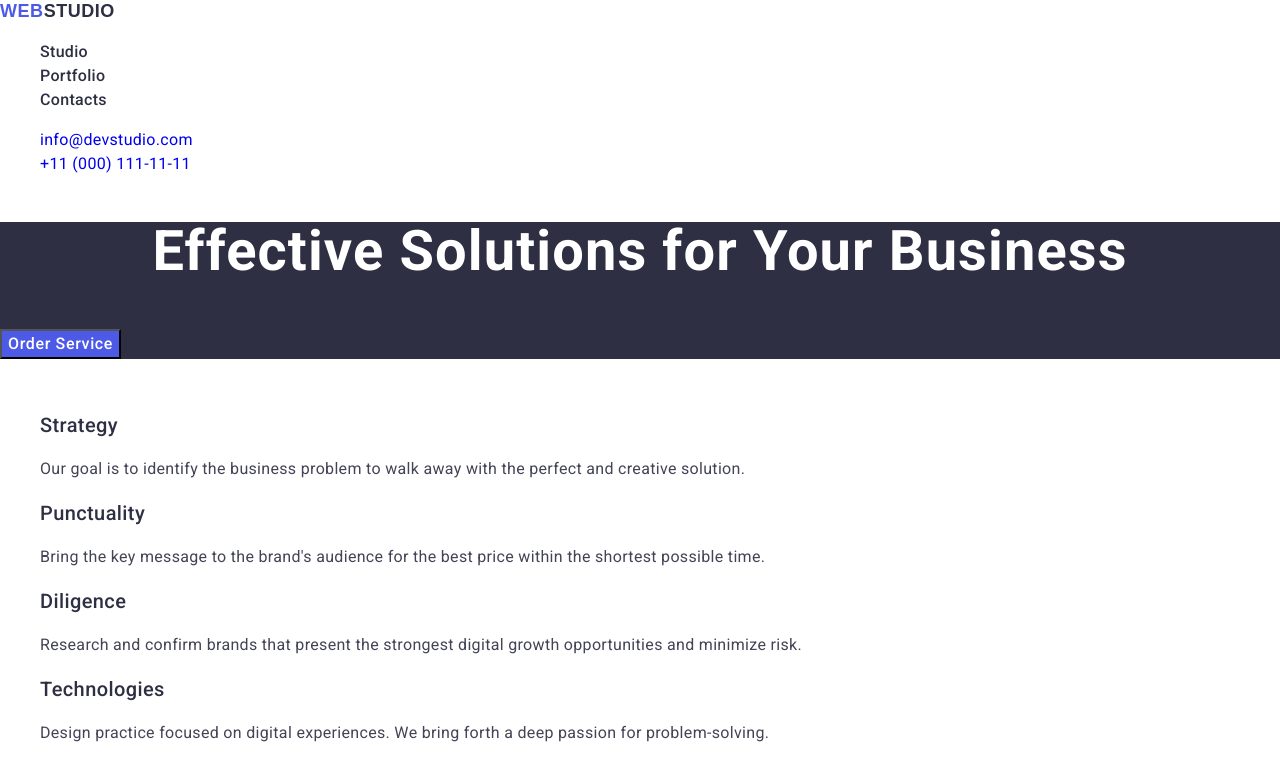
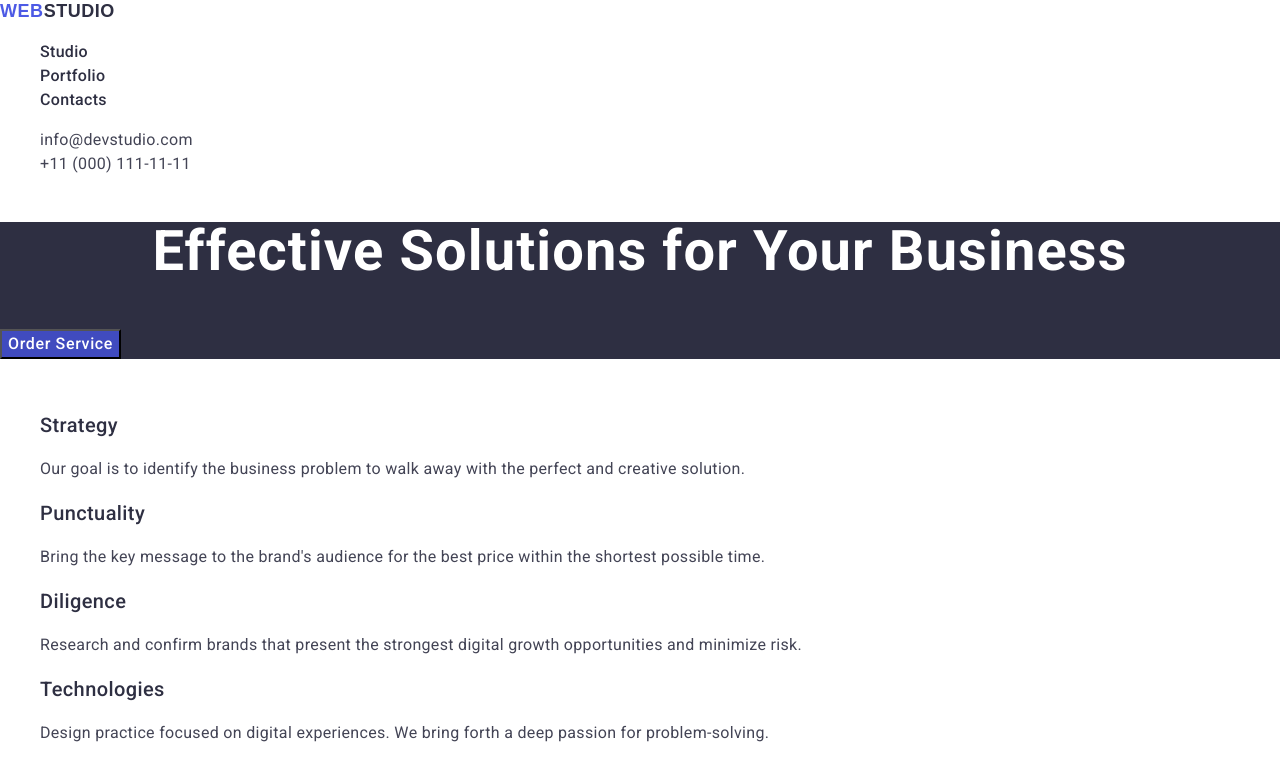
Before and after one commit to Volodymyr0703/goit-markup-hw-02, a plain HTML site: page index.html in a window 1280 px wide. In both pictures the pointer is over the button "Order Service". Shown: the top 772 px of the page. Drawn offline with nearby package versions, Linux system fonts and the light colour scheme.

Commit message:
add index file

```diff
--- a/css/styles.css
+++ b/css/styles.css
@@ -55,6 +55,10 @@ ul {
   color: #404bbf;
 }
 
+.header-adress-link {
+  color: #434455;
+}
+
 .header-adress-link:hover,
 .header-adress-link:focus {
   color: #404bbf;
@@ -63,6 +67,7 @@ ul {
 .hero {
   background-color: #2e2f42;
 }
+
 .hero-title {
   font-weight: 700;
   font-size: 56px;
@@ -73,6 +78,7 @@ ul {
 }
 
 .hero-button {
+  cursor: pointer;
   font-weight: 500;
   font-size: 16px;
   line-height: 1.5;
@@ -80,6 +86,12 @@ ul {
   color: #fff;
   background-color: #4d5ae5;
 }
+
+.hero-button:hover,
+.hero-button:focus {
+  background-color: #404bbf;
+}
+
 .spdt-title {
   margin: -1px;
   border: 0;
```
